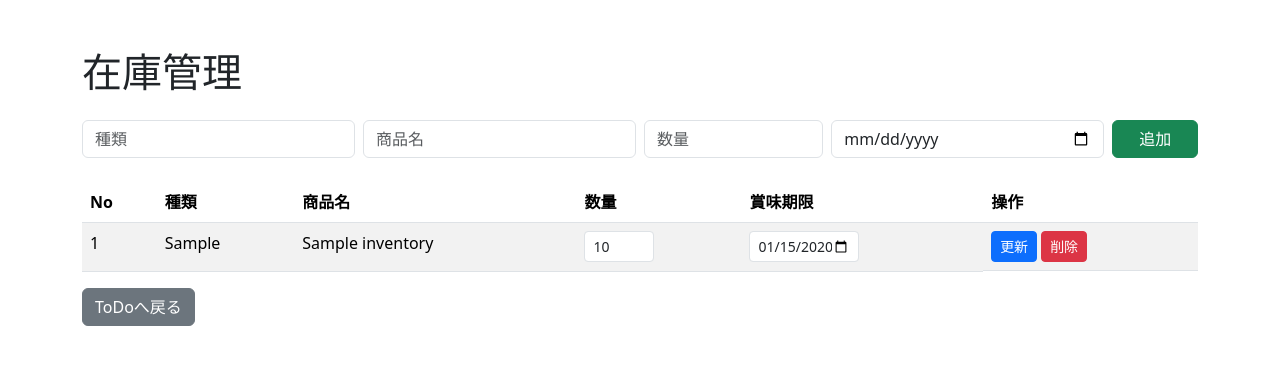
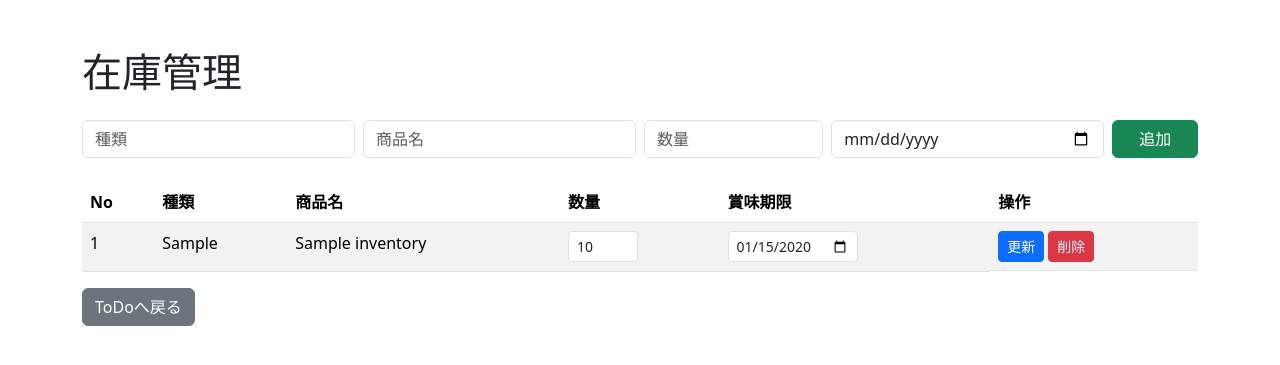
Before and after one commit to Yuuki-Creat/ToDo_app, a Flask app: page /inventory in a window 1280 px wide. Shown: the top 365 px of the page. Run offline with Flask 3, Linux system fonts and the light colour scheme; the visitor is signed in with stand-in values (Sample User, id 1); tables that the repository leaves empty hold one stand-in row (values such as "Sample post").

Commit message:
window bootstrap add Inventory update number

```diff
--- a/templates/inventory.html
+++ b/templates/inventory.html
@@ -41,19 +41,16 @@
                 <td>{{ loop.index }}</td>
                 <td>{{ item.category }}</td>
                 <td>{{ item.item_name }}</td>
-                <!-- 数量 -->
                 <td>
-                    <form action="/inventory/update/{{ item.id }}" method="post" class="d-flex align-items-center gap-1">
+                    <form action="/inventory/update/{{ item.id }}" method="post" class="d-flex gap-1">
                         <input type="number" name="quantity" class="form-control form-control-sm"
                             value="{{ item.quantity }}" min="0" style="width: 70px;">
                 </td>
-
-                <!-- 賞味期限 -->
                 <td>
-                    <input type="date" name="expire_date" class="form-control form-control-sm"
-                        value="{{ item.expire_date.strftime('%Y-%m-%d') if item.expire_date else '' }}" style="width: 110px;">
+                        <input type="date" name="expire_date" class="form-control form-control-sm"
+                            value="{{ item.expire_date.strftime('%Y-%m-%d') if item.expire_date else '' }}"
+                            style="width: 130px;">
                 </td>
-
                 <td class="d-flex gap-1">
                         <button type="submit" class="btn btn-primary btn-sm">更新</button>
                     </form>
```
